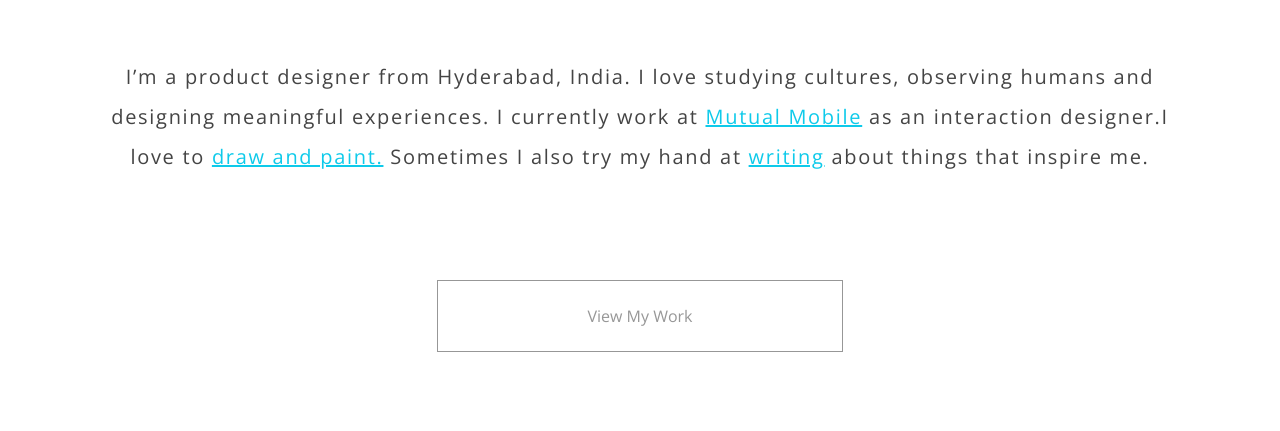
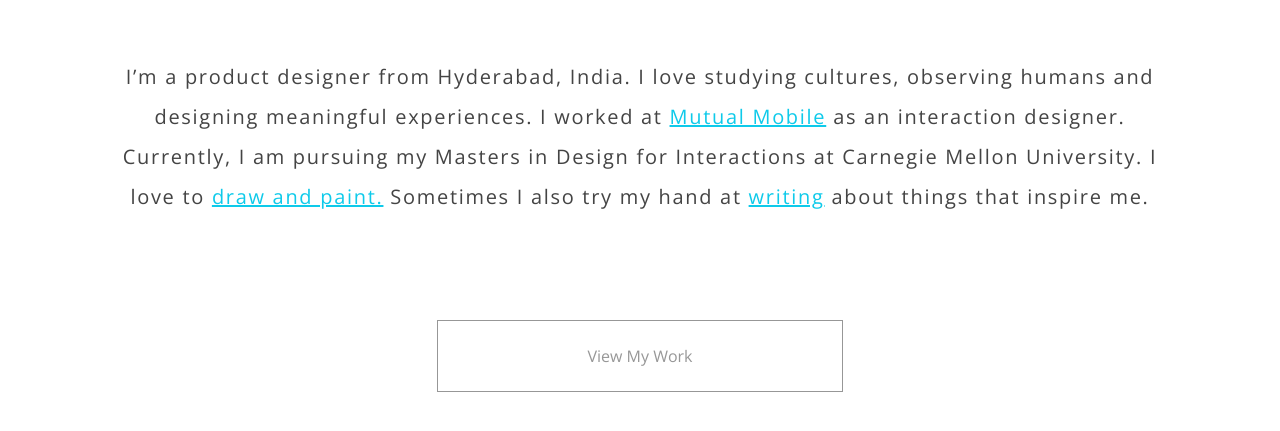
Before and after one commit to anupritaranade/anupritaranade.github.io, a plain HTML site: page index.html in a window 1280 px wide. Shown: the part 237-668 px from the top of the page. Drawn offline with nearby package versions, Linux system fonts and the light colour scheme.

Commit message:
Update index.html

```diff
--- a/index.html
+++ b/index.html
@@ -35,9 +35,9 @@
 
     <p class="intro-para">
       I’m a product designer from Hyderabad, India. I love studying cultures, observing humans and designing meaningful
-      experiences. I currently work at <a target="_blank" class="intro-link" href="https://mutualmobile.com">Mutual
+      experiences. I worked at <a target="_blank" class="intro-link" href="https://mutualmobile.com">Mutual
         Mobile</a>
-      as an interaction designer.I love to
+      as an interaction designer. Currently, I am pursuing my Masters in Design for Interactions at Carnegie Mellon University. I love to
       <a class="intro-link" target="_blank" href="https://www.instagram.com/anupritaranade/?hl=en">draw and paint.</a>
       Sometimes I also try my hand at <a target="_blank" class="intro-link" href="https://medium.com/@anuprita.ranade">writing</a>
       about things that inspire me.
```
